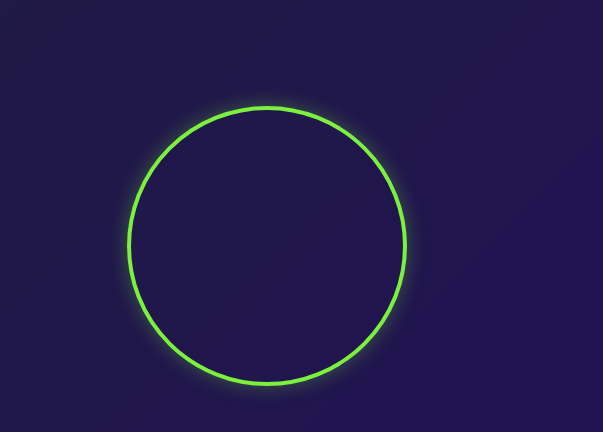
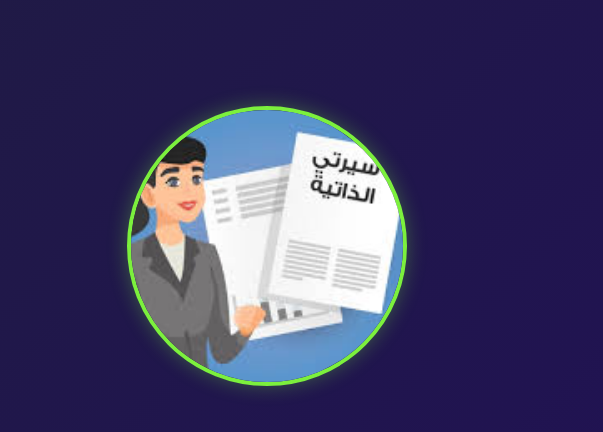
Before and after one commit to suadsaid77/myrepo, a plain HTML site: page index.html in a window 1280 px wide. Shown: the part 154-586 px from the top of the page, 677-1280 px from the left. Drawn offline with nearby package versions, Linux system fonts and the light colour scheme; the site is published under a folder, as on GitHub Pages, so addresses that start at the root find nothing; files whose address does not match are found by name.

Commit message:
Update index.html

```diff
--- a/index.html
+++ b/index.html
@@ -48,7 +48,7 @@
 
     <div class="home-img">
       <div class="img-box">
-        <img src="/cv3.jpg" alt="Profile">
+        <img src="cv3.jpg" alt="Profile">
       </div>
     </div>
   </section>
```
